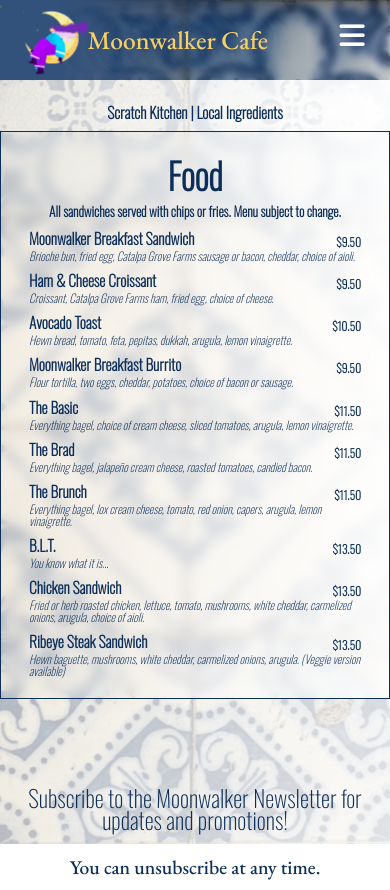
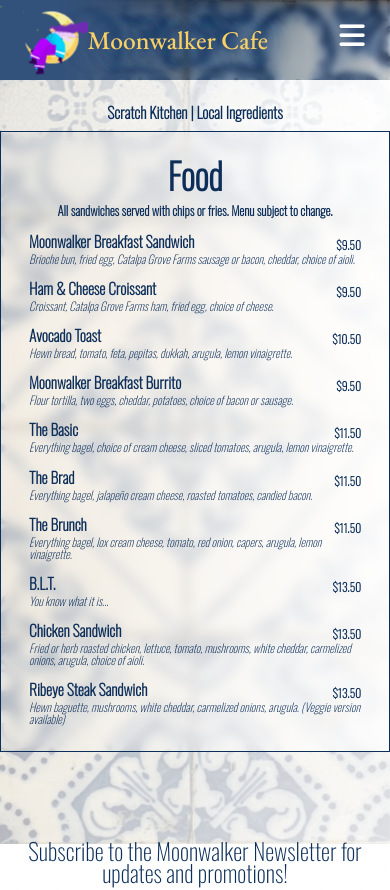
Before and after one commit to JohnnyMohawk/moonwalker, a React (Create React App) app: page /food in a window 390 px wide. Shown: the top 890 px of the page. Built offline with nearby package versions, Linux system fonts and the light colour scheme; a web font is replaced by a local one.

Commit message:
attempt to fix margin issues on food menu

```diff
--- a/src/components/Menu.css
+++ b/src/components/Menu.css
@@ -76,6 +76,7 @@
 
 .menu-item {
     font-size: 4vmin;
+    margin-top: 1.2em !important;
 }
 
 .menu-price {
@@ -116,7 +117,7 @@
 @media screen and (max-width: 550px) {
     .food-menu-container {
         width: 100%;
-        margin: 0px;
+        margin: 0;
         padding: 1em 1.75em;
     }
 
@@ -130,15 +131,15 @@
     }
 
     .menu-description {
-        margin-bottom: 5px;
+        margin-bottom: 10px;
     }
 }
 
 @media screen and (max-width: 450px) {
 
     .food-menu-details {
-        font-size: 3.5vmin !important;
-        margin-bottom: 1vmin;
+        font-size: 3.3vmin !important;
+        margin-bottom: 2vmin;
     }
 
     .item-price-wrap {
```
